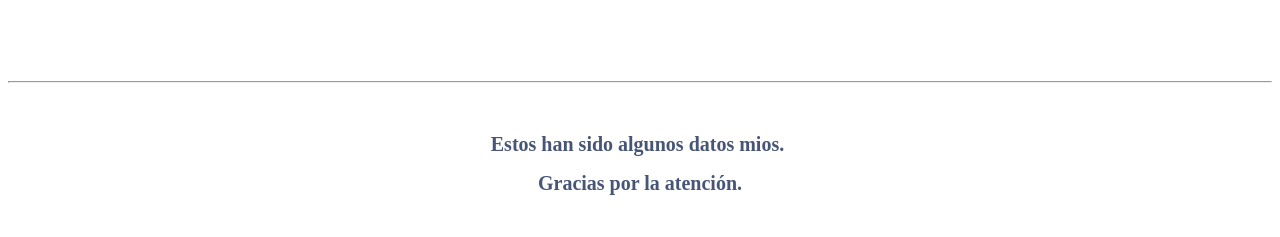
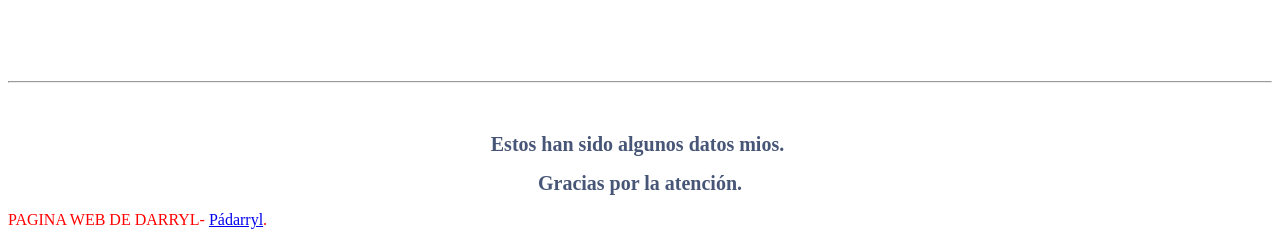
Before and after one commit to Nick-Grupp/Pagina2, a plain HTML site: page pagina web/index.html in a window 1280 px wide. Shown: the part 3107-3344 px from the top of the page. Before the commit the page ends 3318 px from the top, so only its background shows below. Drawn offline with Linux system fonts and the light colour scheme.

Commit message:
Update index.html

```diff
--- a/pagina web/index.html
+++ b/pagina web/index.html
@@ -68,3 +68,4 @@
 <p><br></p>
 <p style="text-align: center;"><span style="color: rgb(71, 85, 119); font-size: 20px;"><strong>Estos han sido algunos datos mios.&nbsp;</strong></span></p>
 <p style="text-align: center;"><span style="color: rgb(71, 85, 119); font-size: 20px;"><strong>Gracias por la atenci&oacute;n.</strong></span></p>
+<div style="color: red;">PAGINA WEB DE DARRYL- <a href="https://darrylpagweb.github.io/darrylpagweb/">P&aacute;darryl</a>.</div>
```
